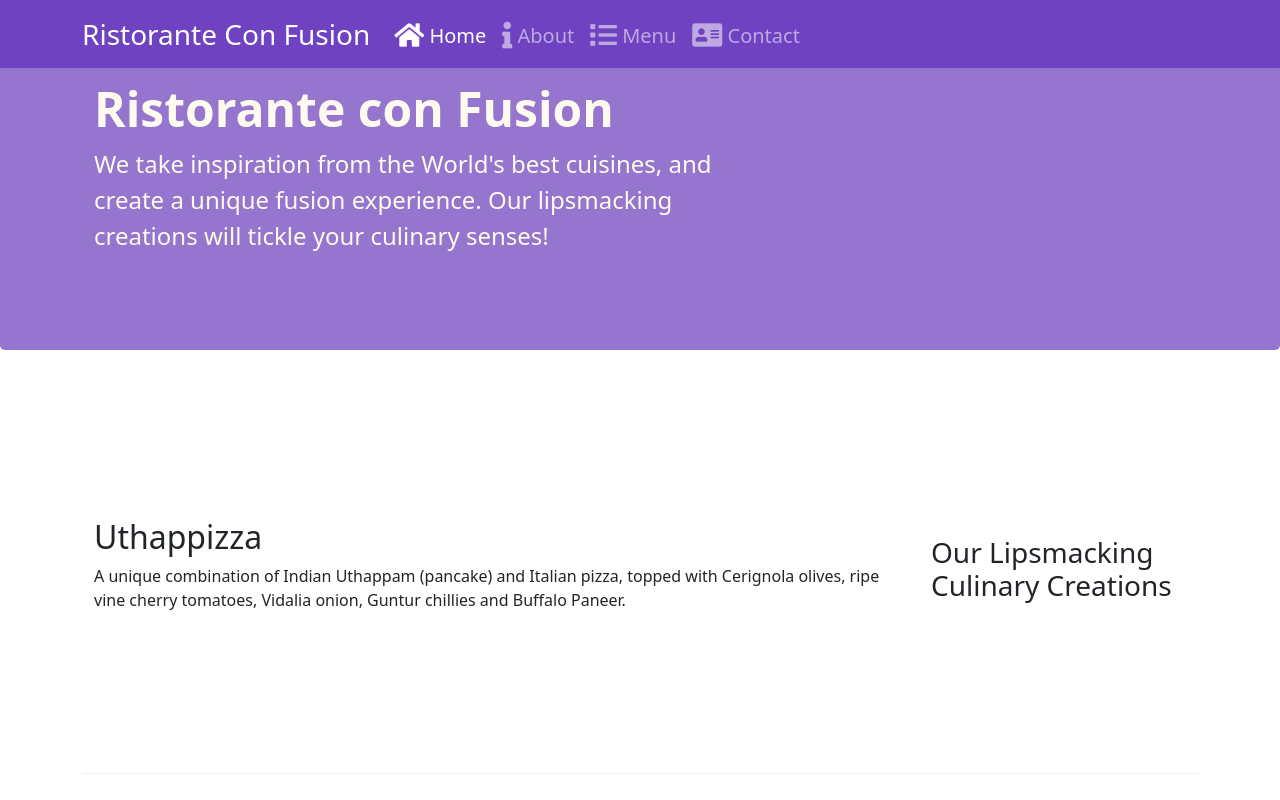
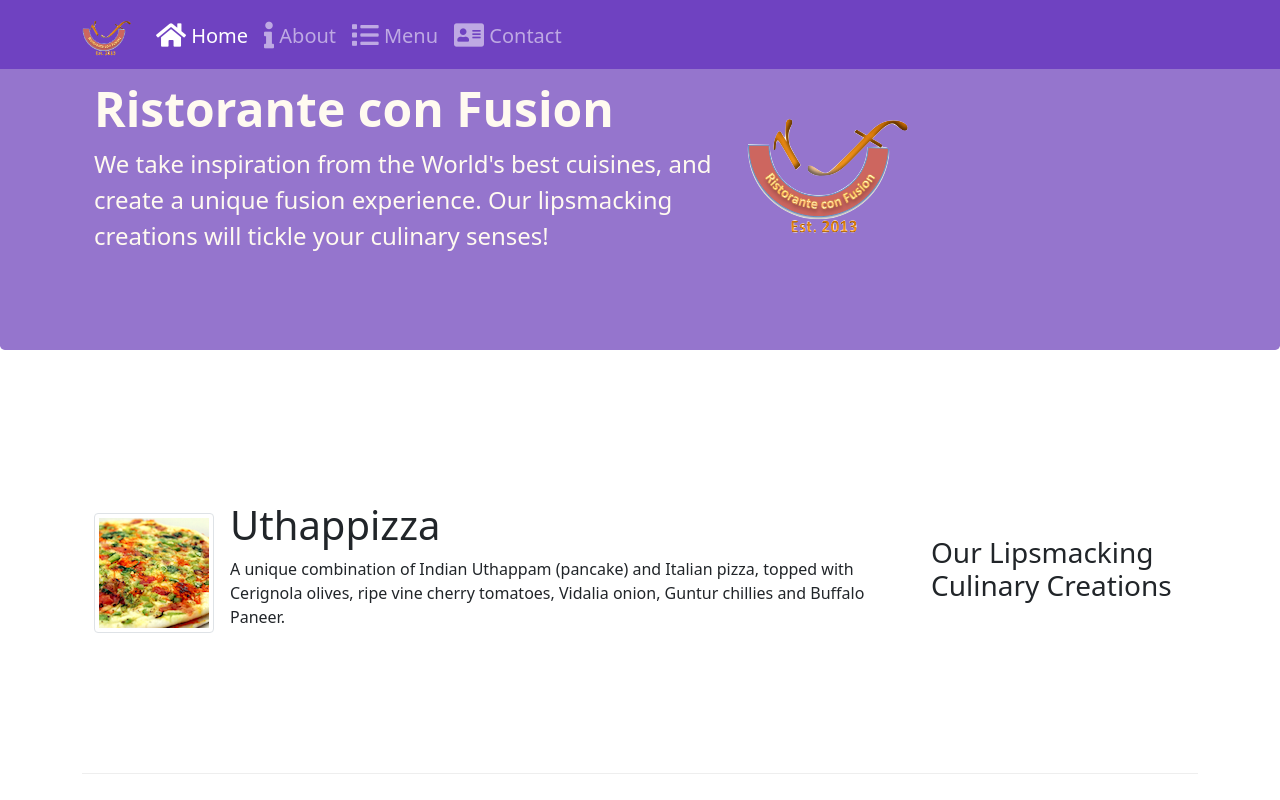
Before and after one commit to NietoCurcio/confusion-UI, a website: page index.html in a window 1280 px wide. Shown: the top 800 px of the page. Drawn offline with nearby package versions, Linux system fonts and the light colour scheme.

Commit message:
images and media

```diff
--- a/index.html
+++ b/index.html
@@ -32,7 +32,13 @@
         >
           <span class="navbar-toggler-icon"></span>
         </button>
-        <a href="#" class="navbar-brand fs-3">Ristorante Con Fusion</a>
+        <a href="#" class="navbar-brand fs-3"
+          ><img
+            src="img/logo.png"
+            class="img-fluid"
+            width="50"
+            alt="Ristorante"
+        /></a>
         <div class="pt-1 collapse navbar-collapse" id="navbarSupportedContent">
           <ul class="navbar-nav me-auto fs-5">
             <li class="nav-item">
@@ -71,7 +77,9 @@
               your culinary senses!
             </p>
           </div>
-          <div></div>
+          <div class="col-sm align-self-center">
+            <img src="img/logo.png" class="img-fluid" alt="Ristorante" />
+          </div>
         </div>
       </div>
     </header>
@@ -82,12 +90,19 @@
           <h3>Our Lipsmacking Culinary Creations</h3>
         </div>
         <div class="col order-sm-first">
-          <h2>Uthappizza</h2>
+          <div class="d-flex">
+            <div class="flex-shrink-0 align-self-center">
+              <img class="img-thumbnail" src="img/uthappizza.png" alt="Pizza" />
+            </div>
+            <div class="flex-grow-1 ms-3">
+              <h2 class="fs-1">Uthappizza</h2>
               <p>
-            A unique combination of Indian Uthappam (pancake) and Italian pizza,
-            topped with Cerignola olives, ripe vine cherry tomatoes, Vidalia
-            onion, Guntur chillies and Buffalo Paneer.
+                A unique combination of Indian Uthappam (pancake) and Italian
+                pizza, topped with Cerignola olives, ripe vine cherry tomatoes,
+                Vidalia onion, Guntur chillies and Buffalo Paneer.
               </p>
+            </div>
+          </div>
         </div>
       </div>
 
@@ -111,14 +126,21 @@
           <h3>Meet our Culinary Specialists</h3>
         </div>
         <div class="col order-sm-first">
-          <h2>Alberto Somayya</h2>
-          <h4>Executive Chef</h4>
+          <div class="d-flex">
+            <div class="flex-shrink-0 align-self-center">
+              <img class="img-thumbnail" src="img/alberto.png" alt="Alberto" />
+            </div>
+            <div class="flex-grow-1 ms-3">
+              <h2 class="fs-1">Alberto Somayya</h2>
+              <h4 class="fs-2">Executive Chef</h4>
               <p>
                 Award winning three-star Michelin chef with wide International
                 experience having worked closely with whos-who in the culinary
-            world, he specializes in creating mouthwatering Indo-Italian fusion
-            experiences.
+                world, he specializes in creating mouthwatering Indo-Italian
+                fusion experiences.
               </p>
+            </div>
+          </div>
         </div>
       </div>
     </div>
```
Also changed, not shown: aboutus.html (+10 -2 lines), contactus.html (+10 -2 lines), img/alberto.png (added), img/buffet.png (added), img/logo.png (added), img/uthappizza.png (added), 1 other file. Lines whose indentation alone changed are shown as unchanged.
